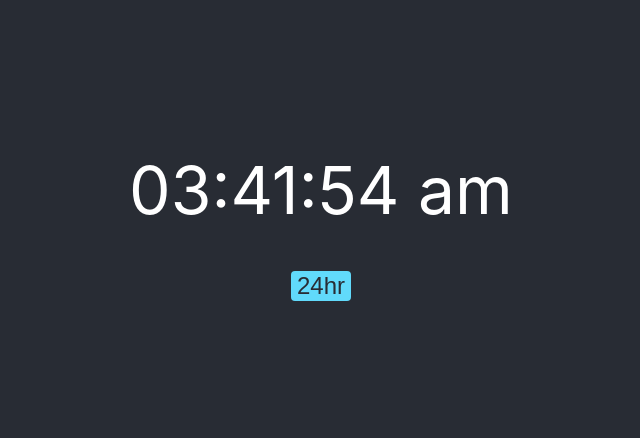
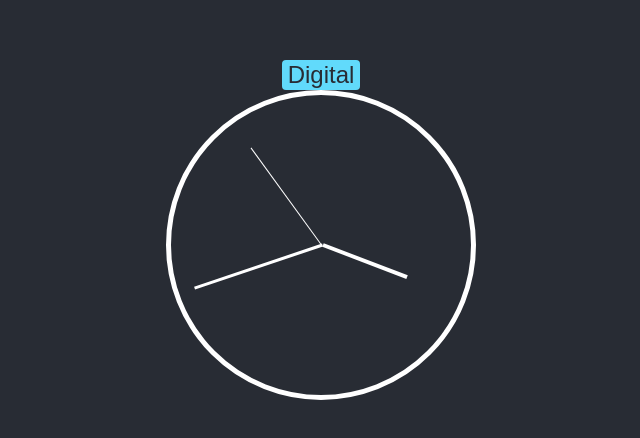
Before and after one commit to austinChappell/electron-clock-app, a React (Create React App) app: page / in a window 1280 px wide. Shown: the part 170-608 px from the top of the page, without its empty margins (319-959 px from the left). Built offline with nearby package versions, Linux system fonts and the light colour scheme.

Commit message:
add analog clock

```diff
--- a/src/App.js
+++ b/src/App.js
@@ -1,16 +1,31 @@
-import React, { Component } from 'react';
+import React, { useState } from 'react';
+
+// Internal Dependencies
 import './App.css';
 import Time from './components/Time';
+import AnalogClock from './components/AnalogClock';
 import DigitalClock from './components/DigitalClock';
 
-class App extends Component {
-  render() {
+const App = () => {
+  const [isDigital, setIsDigital] = useState(false);
+
+  function toggleClock() {
+    setIsDigital(!isDigital)
+  }
+
   return (
     <div className="App">
       <header className="App-header">
+        <button onClick={toggleClock}>
+          {isDigital ? 'Analog' : 'Digital'}
+        </button>
         <Time>
           {({ timeData }) => (
+            isDigital ? (
               <DigitalClock timeData={timeData} />
+            ) : (
+              <AnalogClock timeData={timeData} />
+            )
           )}
         </Time>
       </header>
@@ -18,6 +33,5 @@ class App extends Component {
     </div>
   );
 }
-}
 
 export default App;
--- /dev/null
+++ b/src/components/AnalogClock/ClockFace.js
@@ -0,0 +1,21 @@
+// External Dependencies
+import styled from 'styled-components';
+import PropTypes from 'prop-types';
+
+// Local Variables
+const propTypes = {
+  size: PropTypes.number.isRequired,
+}
+
+// Component Definition
+const ClockFace = styled.div`
+  border: 5px solid white;
+  border-radius: 50%;
+  height: ${props => props.size}px;
+  position: relative;
+  width: ${props => props.size}px;
+`;
+
+ClockFace.propTypes = propTypes;
+
+export default ClockFace;
--- /dev/null
+++ b/src/components/AnalogClock/Hand.js
@@ -0,0 +1,52 @@
+// External Dependencies
+import styled from 'styled-components'
+import PropTypes from 'prop-types';
+
+// Local Variables
+const propTypes = {
+  radius: PropTypes.number.isRequired,
+  handType: PropTypes.oneOf([
+    'hour',
+    'minute',
+    'second'
+  ]).isRequired,
+  secondsIntoDay: PropTypes.number.isRequired,
+}
+const handWidths = {
+  hour: 4,
+  minute: 3,
+  second: 1,
+};
+const handLengthPercentOfRadius = {
+  hour: 0.6,
+  minute: 0.9,
+  second: 0.8,
+};
+const ticksPerRevolution = {
+  hour: 43200,
+  minute: 3600,
+  second: 60,
+};
+function getRotationFromHandType(handType, secondsIntoDay) {
+  const numOfTicks = ticksPerRevolution[handType];
+  const ticksOfCurrentRevoltuion = secondsIntoDay % numOfTicks;
+  const percentageComplete = ticksOfCurrentRevoltuion / numOfTicks;
+  const degrees = 360 * percentageComplete;
+  return degrees;
+}
+
+// Component Definition
+const Hand = styled.div`
+  background-color: white;
+  bottom: 50%;
+  height: ${props => handLengthPercentOfRadius[props.handType] * props.radius}px;
+  left: 50%;
+  transform-origin: bottom;
+  transform: rotate(${props => getRotationFromHandType(props.handType, props.secondsIntoDay)}deg);
+  position: absolute;
+  width: ${props => handWidths[props.handType]}px;
+`;
+
+Hand.propTypes = propTypes;
+
+export default Hand;
--- /dev/null
+++ b/src/components/AnalogClock/index.js
@@ -0,0 +1,48 @@
+// External Dependencies
+import React from 'react';
+import PropTypes from 'prop-types';
+
+// Internal Dependencies
+import ClockFace from './ClockFace';
+import Hand from './Hand';
+
+// Local Variables
+const propTypes = {
+  timeData: PropTypes.shape({
+    civilianHour: PropTypes.string.isRequired,
+    hours: PropTypes.string.isRequired,
+    minutes: PropTypes.string.isRequired,
+    period: PropTypes.string.isRequired,
+    seconds: PropTypes.string.isRequired,
+    secondsIntoCurrentDay: PropTypes.number.isRequired,
+  }).isRequired,
+}
+const clockRadius = 150;
+
+// Component Definition
+const AnalogClock = (props) => {
+  const { secondsIntoCurrentDay } = props.timeData;
+  return (
+    <ClockFace size={clockRadius * 2}>
+      <Hand
+        handType="hour"
+        radius={clockRadius}
+        secondsIntoDay={secondsIntoCurrentDay}
+      />
+      <Hand
+        handType="minute"
+        radius={clockRadius}
+        secondsIntoDay={secondsIntoCurrentDay}
+      />
+      <Hand
+        handType="second"
+        radius={clockRadius}
+        secondsIntoDay={secondsIntoCurrentDay}
+      />
+    </ClockFace>
+  )
+}
+
+AnalogClock.propTypes = propTypes;
+
+export default AnalogClock;
--- a/src/components/DigitalClock.js
+++ b/src/components/DigitalClock.js
@@ -1,7 +1,19 @@
 // External Dependencies
 import React, { useState } from 'react';
+import PropTypes from 'prop-types';
 
 // Local Variables
+const propTypes = {
+  timeData: PropTypes.shape({
+    civilianHour: PropTypes.string.isRequired,
+    hours: PropTypes.string.isRequired,
+    minutes: PropTypes.string.isRequired,
+    period: PropTypes.string.isRequired,
+    seconds: PropTypes.string.isRequired,
+    secondsIntoCurrentDay: PropTypes.number.isRequired,
+  }).isRequired,
+}
+
 function displayTime({
   civilianHour,
   minutes,
@@ -43,4 +55,6 @@ const DigitalClock = ({
   )
 }
 
+DigitalClock.propTypes = propTypes;
+
 export default DigitalClock;
--- a/src/components/Time.js
+++ b/src/components/Time.js
@@ -4,9 +4,12 @@ import { useState } from 'react';
 // Internal Dependencies
 import { getTime, useTime } from '../hooks/useTime';
 
+// Local Variables
+const initialTime = getTime();
+
 // Component Definition
 const Time = (props) => {
-  const [timeData, setTimeData] = useState(getTime());
+  const [timeData, setTimeData] = useState(initialTime);
 
   useTime(setTimeData);
 
--- a/src/hooks/useTime.js
+++ b/src/hooks/useTime.js
@@ -34,12 +34,17 @@ export function getTime() {
     period,
   } = convertMilitaryHours(hours);
 
+  const hoursInSeconds = hours * 3600;
+  const minutesInSeconds = minutes * 60;
+  const secondsIntoCurrentDay = hoursInSeconds + minutesInSeconds + seconds;
+
   return {
     civilianHour: padItUp(civilianHour),
     hours: padItUp(hours),
     minutes: padItUp(minutes),
     period,
     seconds: padItUp(seconds),
+    secondsIntoCurrentDay,
   };
 }
 
```
Also changed, not shown: package.json (+5 -3 lines), 1 other file (tests, documents, lock files or other folders). Lines whose indentation alone changed are shown as unchanged.
